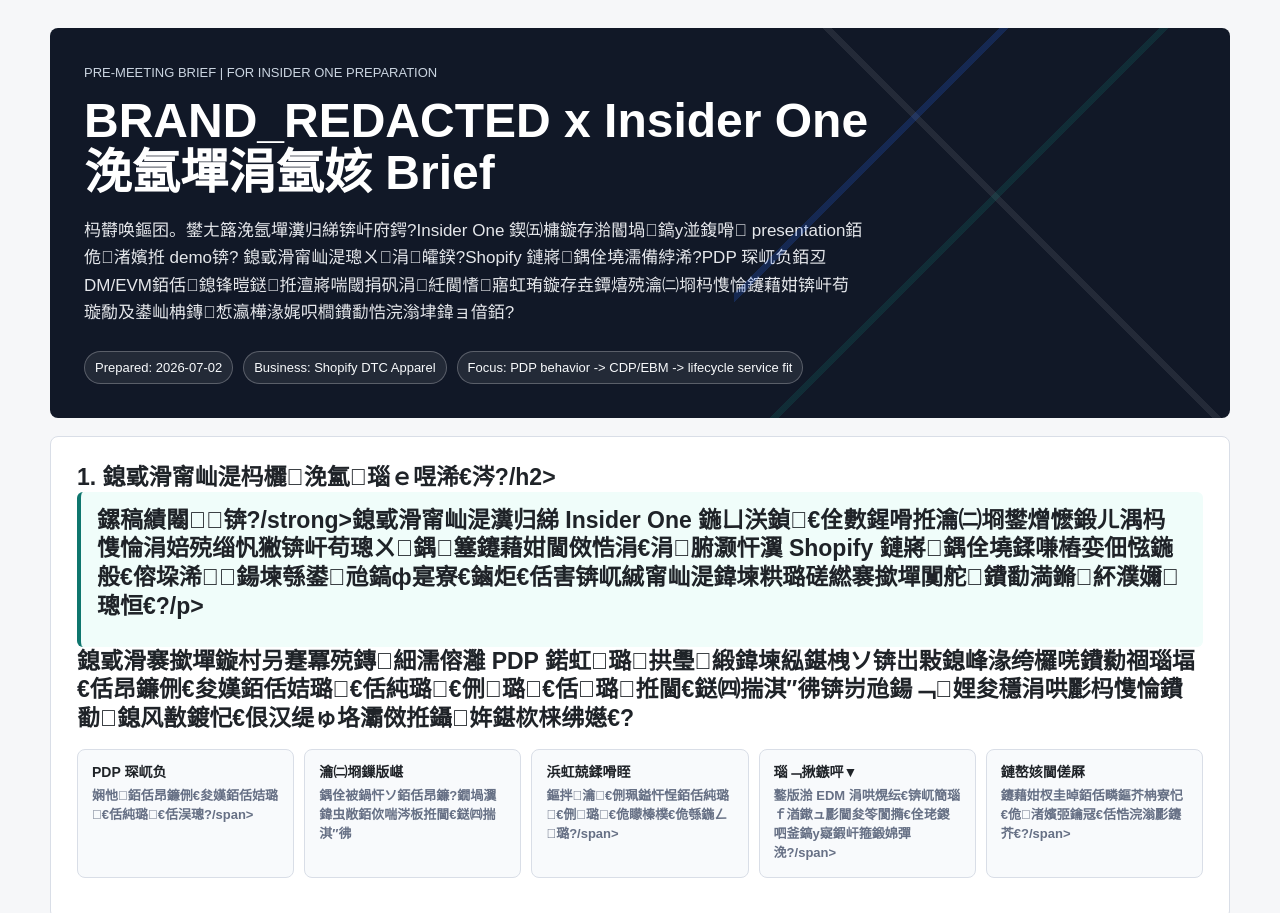
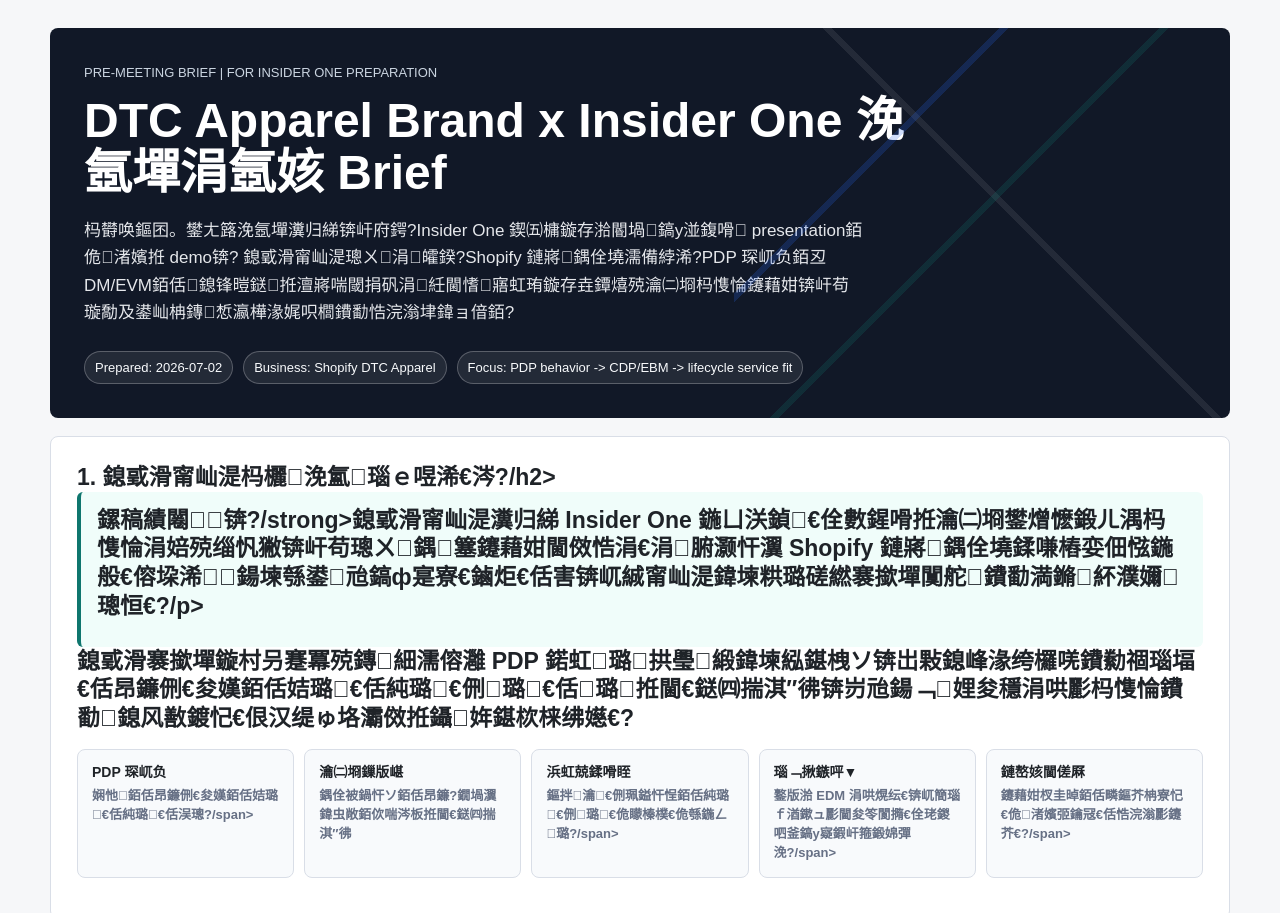
Before and after one commit to featherstone0314/dtc-apparel-insider-one-brief-web-20260702, a plain HTML site: page index.html in a window 1280 px wide. Shown: the top 913 px of the page. Drawn offline with Linux system fonts and the light colour scheme.

Commit message:
Update public brief page title

```diff
--- a/index.html
+++ b/index.html
@@ -3,7 +3,7 @@
 <head>
   <meta charset="utf-8">
   <meta name="viewport" content="initial-scale=1">
-  <title>BRAND_REDACTED x Insider One | 浼氬墠涓氬姟 Brief</title>
+  <title>DTC Apparel Brand x Insider One | 浼氬墠涓氬姟 Brief</title>
   <style>
     :root {
       --ink: #1f2328;
@@ -299,7 +299,7 @@
   <div class="page">
     <header>
       <p class="eyebrow">Pre-Meeting Brief | For Insider One preparation</p>
-      <h1>BRAND_REDACTED x Insider One 浼氬墠涓氬姟 Brief</h1>
+      <h1>DTC Apparel Brand x Insider One 浼氬墠涓氬姟 Brief</h1>
       <p class="subtitle">
         杩欎唤鏂囨。鐢ㄤ簬浼氬墠瀵归綈锛屽府鍔?Insider One 鍥㈤槦鏇存湁閽堝鎬у湴鍑嗗 presentation銆佹渚嬪拰 demo锛?        鎴戜滑甯屾湜璁ㄨ涓皬鍨?Shopify 鏈嶈鍝佺墝濡備綍浠?PDP 琛屼负銆丒DM/EVM銆佸鎴锋暟鎹拰澶嶈喘閾捐矾涓紝閫愭寤虹珛鏇存垚鐔熺殑瀹㈡埛杩愯惀鑳藉姏锛屽苟璇勪及鍙屾柟鏄惁瀛樺湪娓呮櫚鐨勫悎浣滃垏鍏ョ偣銆?      </p>
       <div class="meta">
```
